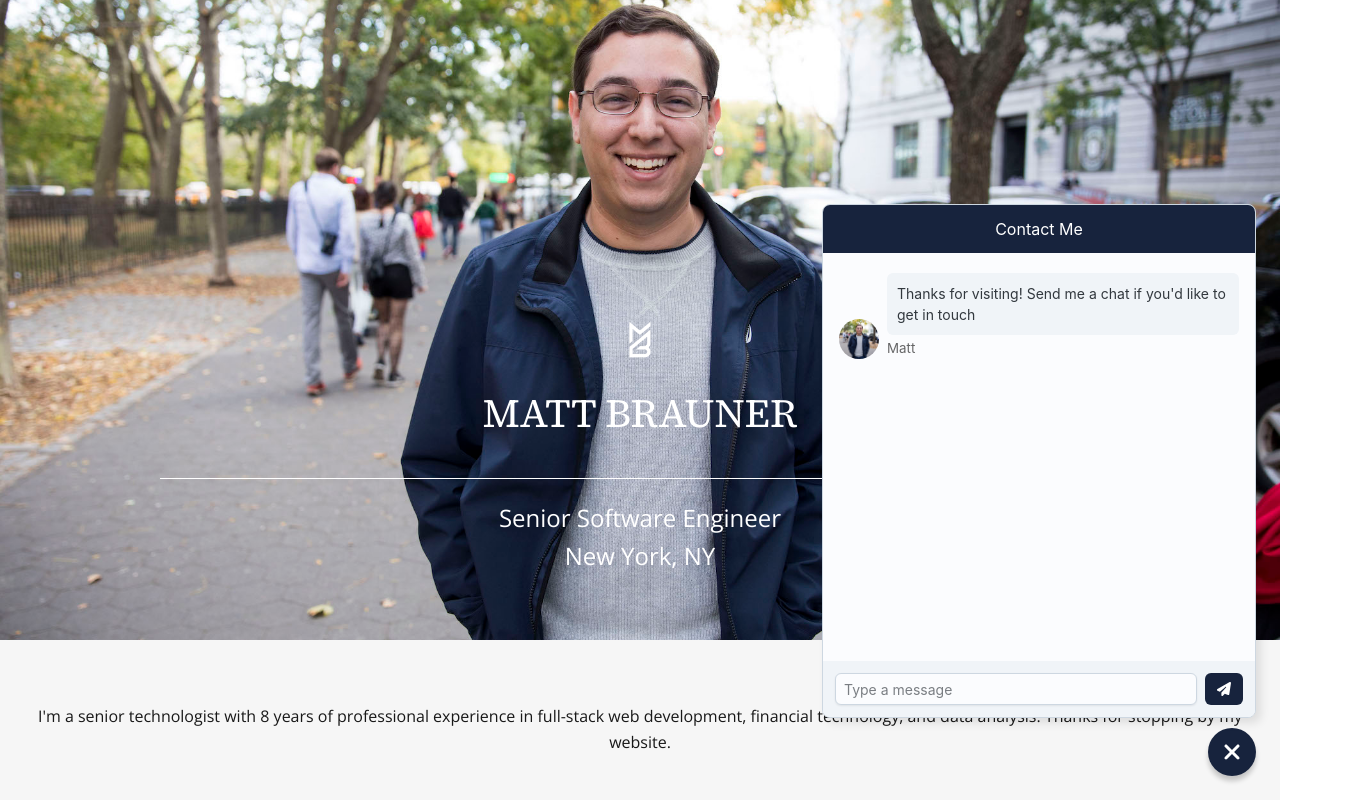
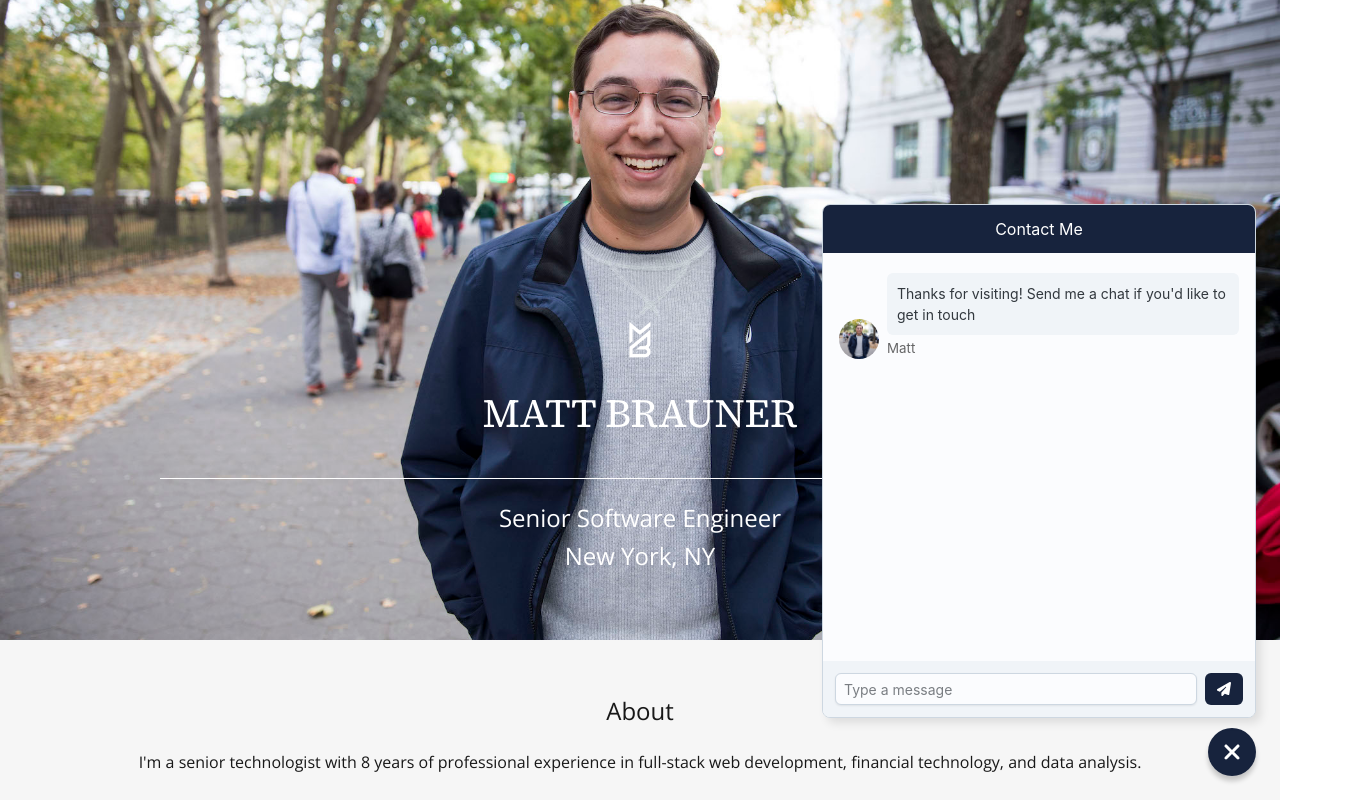
Before and after one commit to mb4828/mb-website, a Next.js app: page / in a window 1280 px wide. Both pictures are taken after a click on the button "Contact Me". Shown: the top 800 px of the page, 1352 px wide, since content can reach past the window. Built offline with nearby package versions, Linux system fonts and the light colour scheme.

Commit message:
Continuing to implement chat

```diff
--- a/src/app/chat.module.scss
+++ b/src/app/chat.module.scss
@@ -63,15 +63,18 @@
   }
 
   .chat_footer {
-    display: flex;
-    flex-direction: row;
-    gap: 8px;
-    align-items: flex-start;
-    justify-content: space-between;
     padding: 12px;
 
-    textarea {
-      width: 500px;
+    form {
+      display: flex;
+      flex-direction: row;
+      gap: 8px;
+      align-items: flex-start;
+      justify-content: space-between;
+
+      div {
+        width: 100%;
+      }
     }
   }
 }
--- a/src/app/chat.tsx
+++ b/src/app/chat.tsx
@@ -23,11 +23,12 @@ export default function Chat() {
   const [anchorEl, setAnchorEl] = useState<null | HTMLElement>(null);
   const isOpen = Boolean(anchorEl);
 
-  const [conversationEl, setConversationEl] = useState<null | HTMLElement>(null);
+  const [conversationEl, setConversationEl] = useState<HTMLElement | null>(null);
   const [conversationState, setConversationState] = useState(ConversationState.AwaitMessage);
   const [conversationMessage, setConversationMessage] = useState('');
   const [conversationName, setConversationName] = useState('');
   const [conversationEmail, setConversationEmail] = useState('');
+  const [conversationTextarea, setConversationTextarea] = useState<HTMLTextAreaElement | null>(null);
 
   // open and close the chat window
   function openChat(event: React.MouseEvent<HTMLElement>) {
@@ -40,18 +41,30 @@ export default function Chat() {
   }
 
   // advance the conversation and record messages from the user
-  function advanceConversation() {
+  function advanceConversation(e: any) {
+    if (e.type === 'submit' || (e.type === 'keyup' && e.key === 'Enter' && !e.shiftKey)) {
+      e.preventDefault();
+      e.stopPropagation();
+
+      let value = '';
+      if (conversationTextarea) {
+        value = conversationTextarea.value;
+        conversationTextarea.value = ''; // clear input
+      }
+
       if (conversationState >= ConversationState.Closed) {
         return;
       } else if (conversationState === ConversationState.AwaitMessage) {
-      // todo
+        setConversationMessage(value);
       } else if (conversationState === ConversationState.AwaitName) {
-      // todo
+        setConversationName(value);
       } else if (conversationState === ConversationState.AwaitEmail) {
-      // todo
+        setConversationEmail(value);
       }
+
       _advanceConversationHelper(1); // show user input
       setTimeout(() => _advanceConversationHelper(2), 1000); // show response
+    }
   }
 
   // hide messages until conversation has reached a certain state
@@ -144,7 +157,10 @@ export default function Chat() {
           </CardOverflow>
 
           <CardOverflow variant="soft" className={styles.chat_footer}>
+            <form onSubmit={advanceConversation}>
               <Textarea
+                ref={(ref) => setConversationTextarea(ref?.firstChild as HTMLTextAreaElement)}
+                onKeyUp={advanceConversation}
                 placeholder={
                   conversationState === ConversationState.Closed
                     ? 'Conversation closed'
@@ -156,15 +172,17 @@ export default function Chat() {
                 maxRows={3}
                 disabled={conversationState % 2 !== 0 || conversationState === ConversationState.Closed}
               />
+
               <Button
+                type="submit"
                 size="sm"
                 variant="solid"
                 style={{ background: '#17233d' }}
                 disabled={conversationState % 2 !== 0 || conversationState === ConversationState.Closed}
-              onClick={advanceConversation}
               >
                 <FontAwesomeIcon icon={faPaperPlane} />
               </Button>
+            </form>
           </CardOverflow>
         </Card>
       </Popper>
--- a/src/app/page.module.scss
+++ b/src/app/page.module.scss
@@ -27,9 +27,8 @@
 
 .lead {
   margin: 0;
-  padding: 4em 2em;
+  padding: 2em;
   text-align: center;
-  // font-style: italic;
   background: var(--light-gray);
 }
 
--- a/src/app/page.tsx
+++ b/src/app/page.tsx
@@ -56,10 +56,13 @@ export default function Home() {
         </div>
       </header>
 
-      <p className={`${styles.lead} ${styles.reveal}`}>
-        I&apos;m a senior technologist with {yearsExp} years of professional experience in full-stack web development,
-        financial technology, and data analysis. Thanks for stopping by my website.
-      </p>
+      <div className={`${styles.lead} ${styles.reveal}`}>
+        <h2>About</h2>
+        <p>
+          I&apos;m a senior technologist with {yearsExp} years of professional experience in full-stack web development,
+          financial technology, and data analysis.
+        </p>
+      </div>
 
       <main className={styles.main}>
         <div className={styles.content_grid}>
```
Lines whose indentation alone changed are shown as unchanged.
